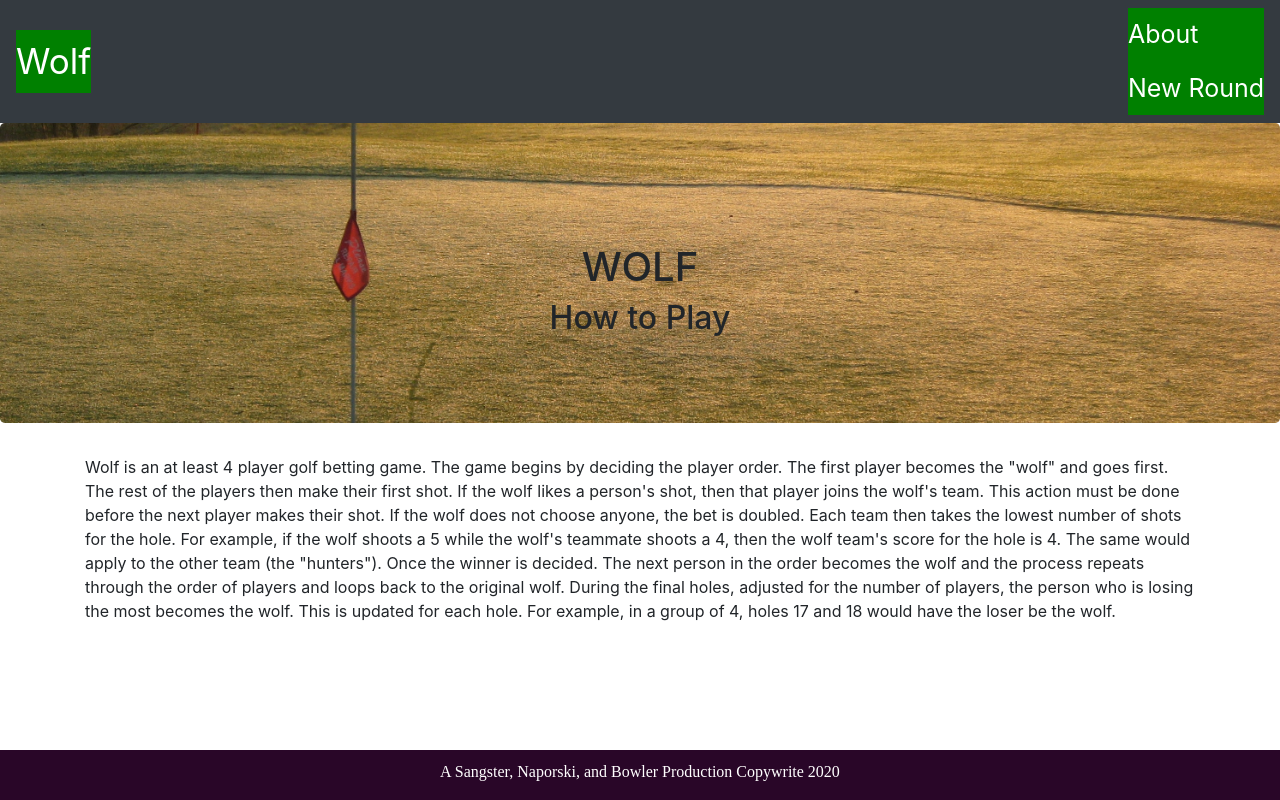
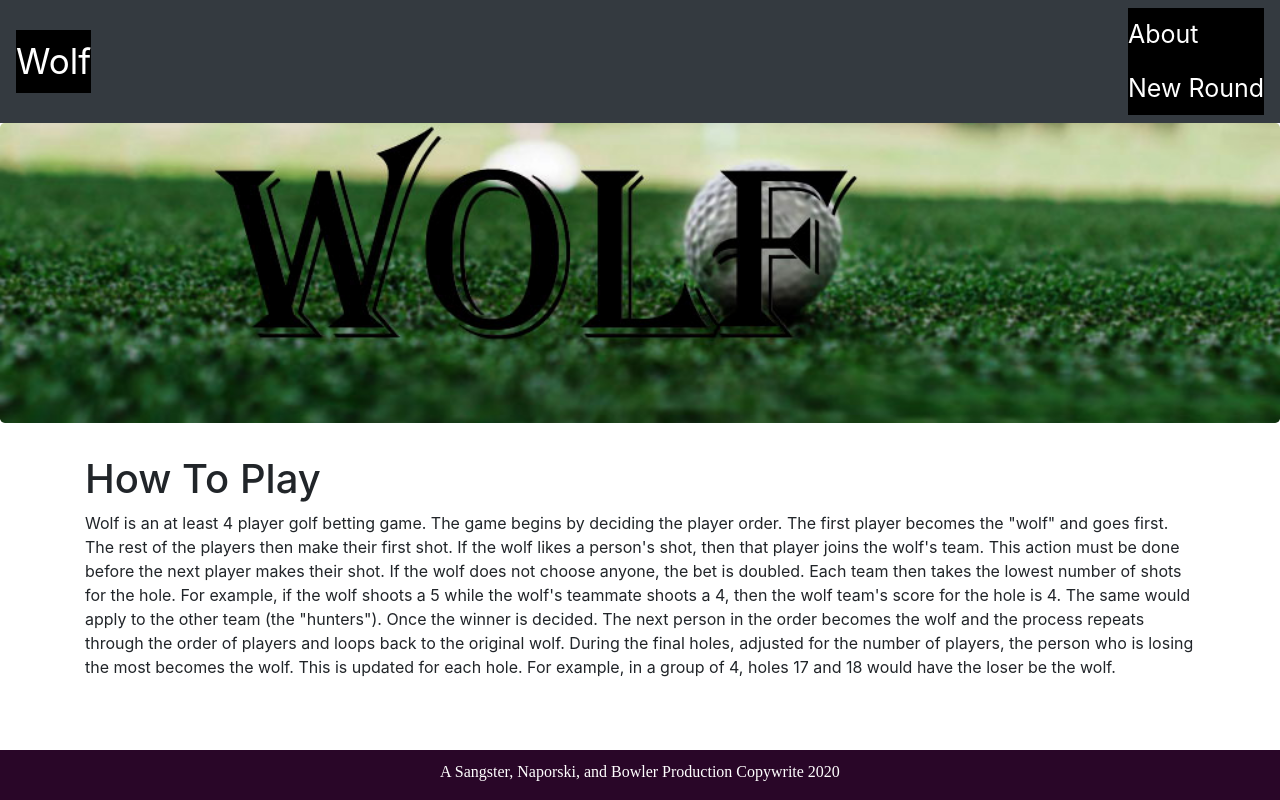
Before and after one commit to mbowler03/Wolf, a React (Create React App) app in the folder client/: page / in a window 1280 px wide. Built offline with nearby package versions, Linux system fonts and the light colour scheme; a web font is replaced by a local one.

Commit message:
Changed banner and text placement as well as some basic nav styling

```diff
--- a/client/src/components/Jumbotron/style.css
+++ b/client/src/components/Jumbotron/style.css
@@ -1,5 +1,6 @@
 .jumbotron{
-    background-image: url("golfcourse.jpg");
+    background-image: url("title.jpg");
+    background-color: black;
     background-position: center;
     background-size: cover;
     background-repeat: no-repeat;
--- a/client/src/components/Nav/style.css
+++ b/client/src/components/Nav/style.css
@@ -1,12 +1,12 @@
 .navbar {
-    background-color: green
+    background-color: black;
 }
 
 .navbar-brand{
-    background-color: green
+    background-color: black;
 }
 .navbar-nav{
-    background-color: green;
+    background-color: black;
 }
 a {
     text-decoration: none;
--- a/client/src/pages/About.js
+++ b/client/src/pages/About.js
@@ -8,13 +8,13 @@ import Col from "../components/Col";
 function About() {
   return (
     <div>
-      <Jumbotron>
-        <h1>WOLF</h1>
-        <h2>How to Play</h2>
+      <Jumbotron size="lg-12">
+
       </Jumbotron>
       <Container>
       <Row>
           <Col size="md-12">
+          <h1>How To Play </h1>
 <p>
  Wolf is an at least 4 player golf betting game. The game begins by deciding the player order. The first player becomes the "wolf" and goes first. The rest of the players then make their first shot. If the wolf likes a person's shot, then that player joins the wolf's team. This action must be done before the next player makes their shot. If the wolf does not choose anyone, the bet is doubled. Each team then takes the lowest number of shots for the hole. For example, if the wolf shoots a 5 while the wolf's teammate shoots a 4, then the wolf team's score for the hole is 4. The same would apply to the other team (the "hunters"). Once the winner is decided. The next person in the order becomes the wolf and the process repeats through the order of players and loops back to the original wolf. During the final holes, adjusted for the number of players, the person who is losing the most becomes the wolf. This is updated for each hole. For example, in a group of 4, holes 17 and 18 would have the loser be the wolf.
  </p>
--- a/client/src/pages/NewRound.js
+++ b/client/src/pages/NewRound.js
@@ -34,8 +34,7 @@ class NewRound extends Component {
         <Row>
           <Col size="md-6">
             <Jumbotron>
-              <h1>Wolf</h1>
-              <h2>New Round</h2>
+
             </Jumbotron>
 
 
```
Also changed, not shown: client/src/components/Jumbotron/title.jpg (added).
